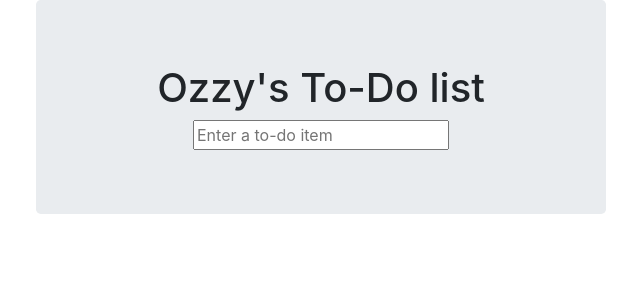
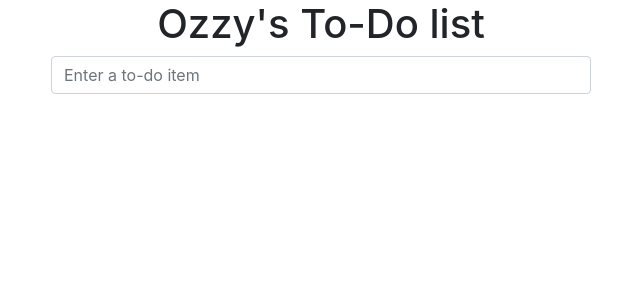
Before and after one commit to ckozzy/tdd, a Django app: page / in a window 1280 px wide. Shown: the top 300 px of the page, without its empty margins (34-674 px from the left). Run offline with Django 3.2, Linux system fonts and the light colour scheme; some libraries are stand-ins or nearby versions.

Commit message:
chy7 what we glossed over

```diff
--- a/lists/templates/base.html
+++ b/lists/templates/base.html
@@ -3,17 +3,19 @@
     <title>To-Do lists</title>
     <meta name="viewport" content="width=device-width, initial-scale=1.0">
     <link href="/static/bootstrap/css/bootstrap.min.css" rel="stylesheet" media="screen">
+    <link href="/static/base.css" rel="stylesheet" media="screen">
 
 </head-->
 <body>
 <div class="container">
   <div class="row">
-    <div class="col-md-6 col-md-offset-3 jumbotron">
+    <div class="col-md-6 col-md-offset-3">
 	<div class="text-center">
 	    <h1>{% block header_text %}{% endblock %}</h1>
 	    <!--form method="POST" action="/lists/new"-->
 	    <form method="POST" action="{% block form_action %}{% endblock %}"/>
-	    <input name="item_text" id="id_new_item" placeholder="Enter a to-do item" />
+	    <input  name="item_text" id="id_new_item" 			class="form-control input-lg"
+		    placeholder="Enter a to-do item" />
 	    {% csrf_token %}
 	  </form>
 	</div>
--- a/lists/templates/list.html
+++ b/lists/templates/list.html
@@ -5,7 +5,7 @@
 {% block form_action %}/lists/{{ list.id }}/add_item{% endblock %}
 
 {% block table %}
-    <table id="id_list_table">
+    <table id="id_list_table" class=table>
         {% for item in list.item_set.all %}
             <tr><td>{{ forloop.counter }}: {{ item.text }}</td></tr>
         {% endfor %}
```
